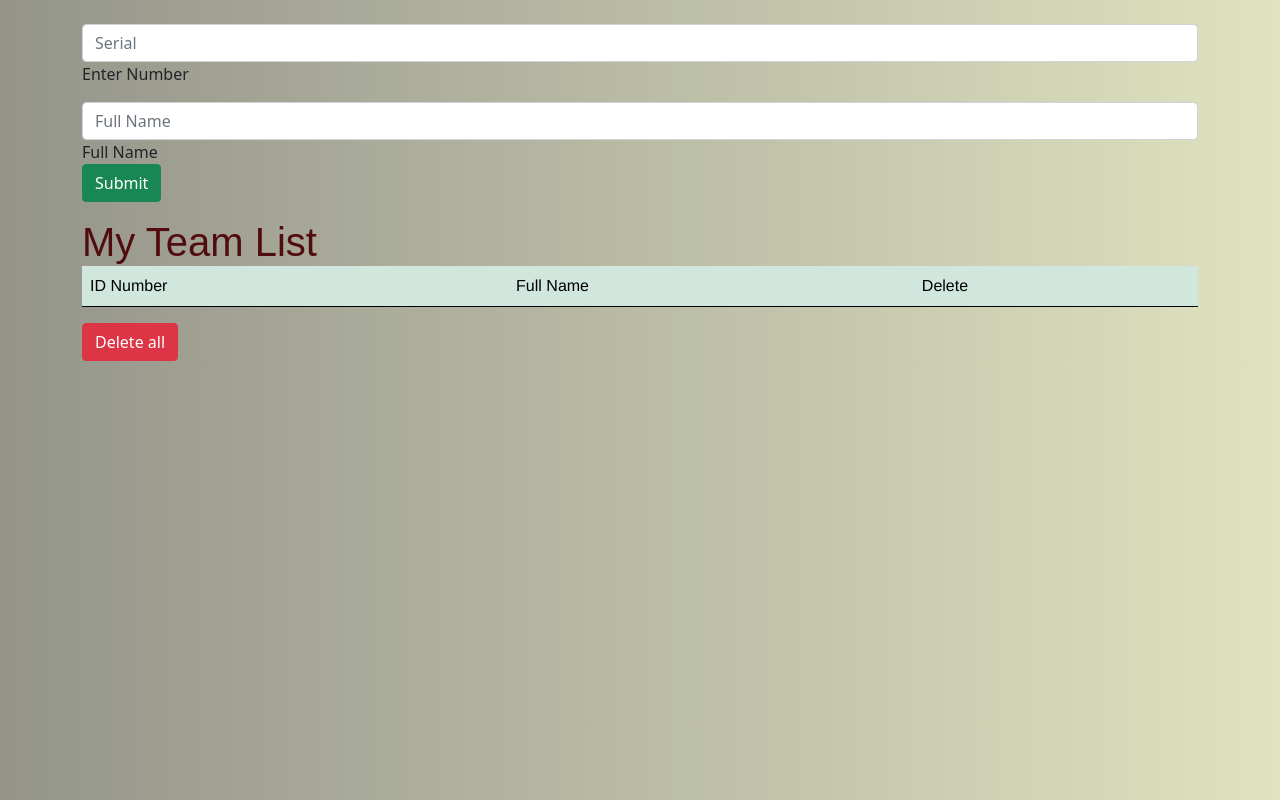
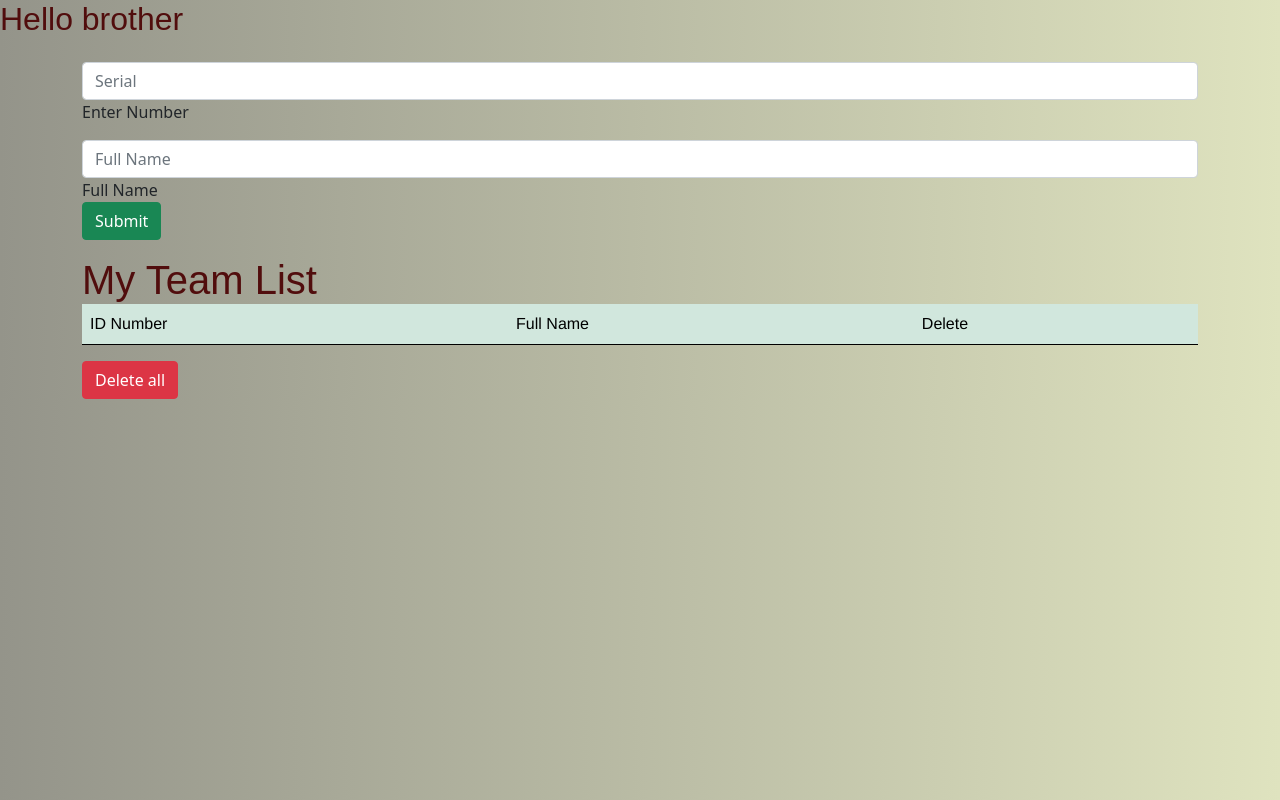
Before and after one commit to yadgar1982/10thAssignment, a website: page index.html in a window 1280 px wide. Drawn offline with nearby package versions, Linux system fonts and the light colour scheme.

Commit message:
header added

```diff
--- a/index.html
+++ b/index.html
@@ -4,6 +4,9 @@
     <meta charset="UTF-8">
     <meta name="viewport" content="width=device-width, initial-scale=1.0">
     <title>Zabeehullah Yadgar 10th Week Assignment</title>
+    <header>
+        <h2>Hello brother</h2>
+    </header>
     <!-- <link rel="stylesheet" href="node_modules/bootstrap/dist/css/bootstrap.css"> -->
     <link rel="stylesheet" href="./styles.css" media="all">
     <link rel="stylesheet" href="https://cdn.jsdelivr.net/npm/bootstrap@5.0.2/dist/css/bootstrap.min.css"
```
